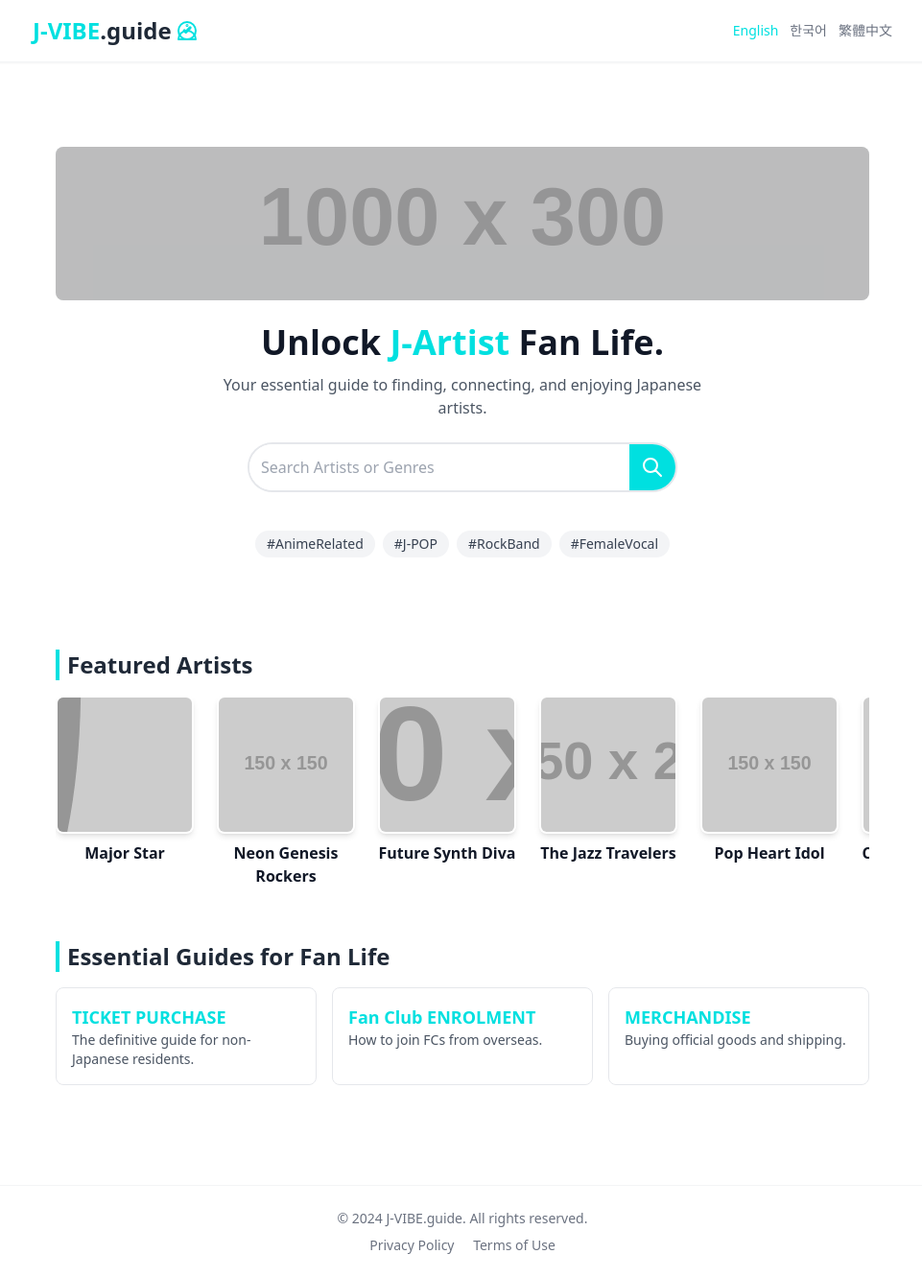
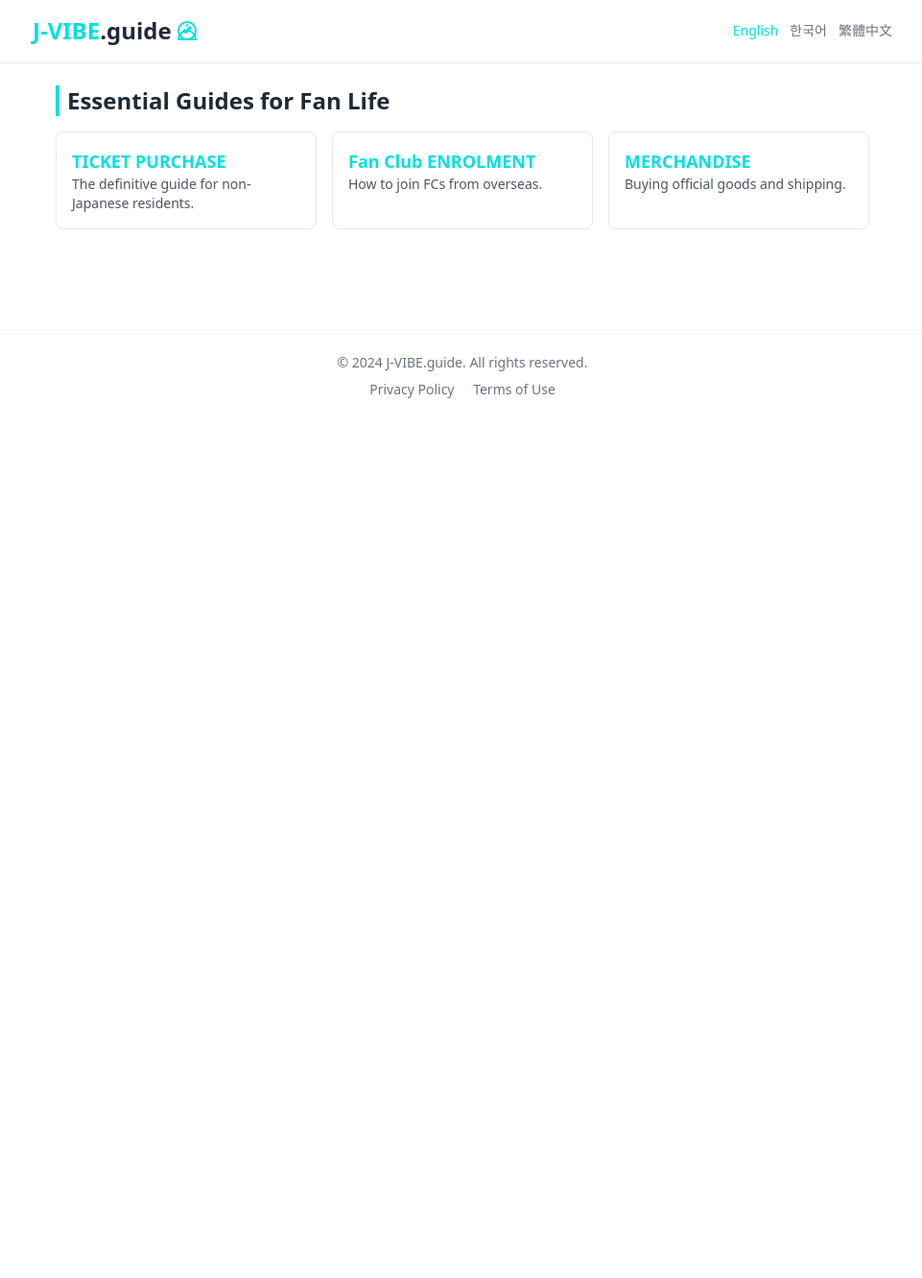
Before and after one commit to macyamasho-ux/j-vibe-guide, a Jekyll site: the page built from index.html, in a window 1280 px wide and 1332 px high. Shown: the whole window at 96% size, without its empty margins (158-1119 px from the left). Built offline with Jekyll 4.4.1, drawn with Linux system fonts in a browser that asks for light colours; nearby versions of some CDN libraries.

Commit message:
Update index.html

```diff
--- a/index.html
+++ b/index.html
@@ -3,83 +3,10 @@
 title: Home
 ---
 
-<section class="hero text-center py-10 md:py-16 bg-white">
-    <div class="h-40 bg-gray-200 mb-6 rounded-lg overflow-hidden flex items-center justify-center relative">
-        <img src="https://via.placeholder.com/1000x300/e0ffff/000000?text=J-Artist+Live+Scene+Image" alt="Live Concert" class="w-full h-full object-cover opacity-80">
-        <div class="absolute inset-0 bg-black/10"></div>
-    </div>
-
-    <h1 class="text-4xl font-extrabold mb-3 text-gray-900">
-        Unlock <span class="text-deep-cyan">J-Artist</span> Fan Life.
-    </h1>
-    <p class="text-gray-600 mb-6 max-w-lg mx-auto">Your essential guide to finding, connecting, and enjoying Japanese artists.</p>
-
-    <form class="mb-8 max-w-md mx-auto">
-        <div class="flex items-center border-2 border-gray-200 rounded-full overflow-hidden focus-within:border-deep-cyan transition duration-200">
-            <input type="search" placeholder="Search Artists or Genres" class="w-full p-3 text-gray-700 outline-none">
-            <button type="submit" class="bg-deep-cyan hover:bg-deep-cyan-dark p-3 text-white transition duration-150">
-                <svg xmlns="http://www.w3.org/2000/svg" class="h-6 w-6" fill="none" viewBox="0 0 24 24" stroke="currentColor" stroke-width="2">
-                    <path stroke-linecap="round" stroke-linejoin="round" d="M21 21l-6-6m2-5a7 7 0 11-14 0 7 7 0 0114 0z" />
-                </svg>
-            </button>
-        </div>
-    </form>
-
-    <div class="flex flex-wrap justify-center space-x-2 mb-8">
-        <a href="#" class="text-sm bg-gray-100 text-gray-700 py-1 px-3 rounded-full hover:bg-deep-cyan hover:text-white transition duration-150 mt-2">#AnimeRelated</a>
-        <a href="#" class="text-sm bg-gray-100 text-gray-700 py-1 px-3 rounded-full hover:bg-deep-cyan hover:text-white transition duration-150 mt-2">#J-POP</a>
-        <a href="#" class="text-sm bg-gray-100 text-gray-700 py-1 px-3 rounded-full hover:bg-deep-cyan hover:text-white transition duration-150 mt-2">#RockBand</a>
-        <a href="#" class="text-sm bg-gray-100 text-gray-700 py-1 px-3 rounded-full hover:bg-deep-cyan hover:text-white transition duration-150 mt-2">#FemaleVocal</a>
-    </div>
-</section>
-
-<section class="mb-10">
-    <h2 class="text-2xl font-bold mb-4 border-l-4 border-deep-cyan pl-2">Featured Artists</h2>
-
-    <div class="flex space-x-6 overflow-x-auto pb-4 featured-scroll">
-
-        <a href="{{ site.baseurl }}/artists/major-star/" class="w-36 flex-shrink-0 text-center group">
-            <img src="https://via.placeholder.com/150/00e0e0/000000?text=STAR1" alt="Major Star" class="w-36 h-36 rounded-lg mx-auto mb-2 object-cover border-2 border-transparent group-hover:border-deep-cyan transition duration-150 shadow-md">
-            <h3 class="text-base font-semibold text-gray-900 group-hover:text-deep-cyan">Major Star</h3>
-        </a>
-
-        <a href="{{ site.baseurl }}/artists/major-star-2/" class="w-36 flex-shrink-0 text-center group">
-            <img src="https://via.placeholder.com/150/ff4500/FFFFFF?text=ROCK" alt="Neon Genesis Rockers" class="w-36 h-36 rounded-lg mx-auto mb-2 object-cover border-2 border-transparent group-hover:border-deep-cyan transition duration-150 shadow-md">
-            <h3 class="text-base font-semibold text-gray-900 group-hover:text-deep-cyan">Neon Genesis Rockers</h3>
-        </a>
-
-        <a href="{{ site.baseurl }}/artists/major-star-3/" class="w-36 flex-shrink-0 text-center group">
-            <img src="https://via.placeholder.com/150/8a2be2/FFFFFF?text=SYNTH" alt="Future Synth Diva" class="w-36 h-36 rounded-lg mx-auto mb-2 object-cover border-2 border-transparent group-hover:border-deep-cyan transition duration-150 shadow-md">
-            <h3 class="text-base font-semibold text-gray-900 group-hover:text-deep-cyan">Future Synth Diva</h3>
-        </a>
-
-        <a href="{{ site.baseurl }}/artists/major-star-4/" class="w-36 flex-shrink-0 text-center group">
-            <img src="https://via.placeholder.com/150/20b2aa/FFFFFF?text=JAZZ" alt="The Jazz Travelers" class="w-36 h-36 rounded-lg mx-auto mb-2 object-cover border-2 border-transparent group-hover:border-deep-cyan transition duration-150 shadow-md">
-            <h3 class="text-base font-semibold text-gray-900 group-hover:text-deep-cyan">The Jazz Travelers</h3>
-        </a>
-
-        <a href="{{ site.baseurl }}/artists/major-star-5/" class="w-36 flex-shrink-0 text-center group">
-            <img src="https://via.placeholder.com/150/ff69b4/FFFFFF?text=IDOL" alt="Pop Heart Idol" class="w-36 h-36 rounded-lg mx-auto mb-2 object-cover border-2 border-transparent group-hover:border-deep-cyan transition duration-150 shadow-md">
-            <h3 class="text-base font-semibold text-gray-900 group-hover:text-deep-cyan">Pop Heart Idol</h3>
-        </a>
-
-        <a href="{{ site.baseurl }}/artists/minor-star-1/" class="w-36 flex-shrink-0 text-center group">
-            <img src="https://via.placeholder.com/150/ffa07a/000000?text=LOFI" alt="Chilled Lo-fi Beats" class="w-36 h-36 rounded-lg mx-auto mb-2 object-cover border-2 border-transparent group-hover:border-deep-cyan transition duration-150 shadow-md">
-            <h3 class="text-base font-semibold text-gray-900 group-hover:text-deep-cyan">Chilled Lo-fi Beats</h3>
-        </a>
-
-        <a href="{{ site.baseurl }}/artists/minor-star-2/" class="w-36 flex-shrink-0 text-center group">
-            <img src="https://via.placeholder.com/150/9370db/FFFFFF?text=FOLK" alt="Kyoto Folk Duo" class="w-36 h-36 rounded-lg mx-auto mb-2 object-cover border-2 border-transparent group-hover:border-deep-cyan transition duration-150 shadow-md">
-            <h3 class="text-base font-semibold text-gray-900 group-hover:text-deep-cyan">Kyoto Folk Duo</h3>
-        </a>
-
-    </div>
-</section>
-
 <section class="mb-10">
     <h2 class="text-2xl font-bold mb-4 border-l-4 border-deep-cyan pl-2">Essential Guides for Fan Life</h2>
     <div class="grid grid-cols-1 md:grid-cols-3 gap-4">
-        <a href="{{ site.baseurl }}/guide-ticket-purchase.html" class="p-4 border rounded-lg hover:border-deep-cyan transition duration-150">
+        <a href="/guide-ticket-purchase.html" class="p-4 border rounded-lg hover:border-deep-cyan transition duration-150">
             <h3 class="font-semibold text-lg text-deep-cyan">TICKET PURCHASE</h3>
             <p class="text-sm text-gray-600">The definitive guide for non-Japanese residents.</p>
         </a>
```
